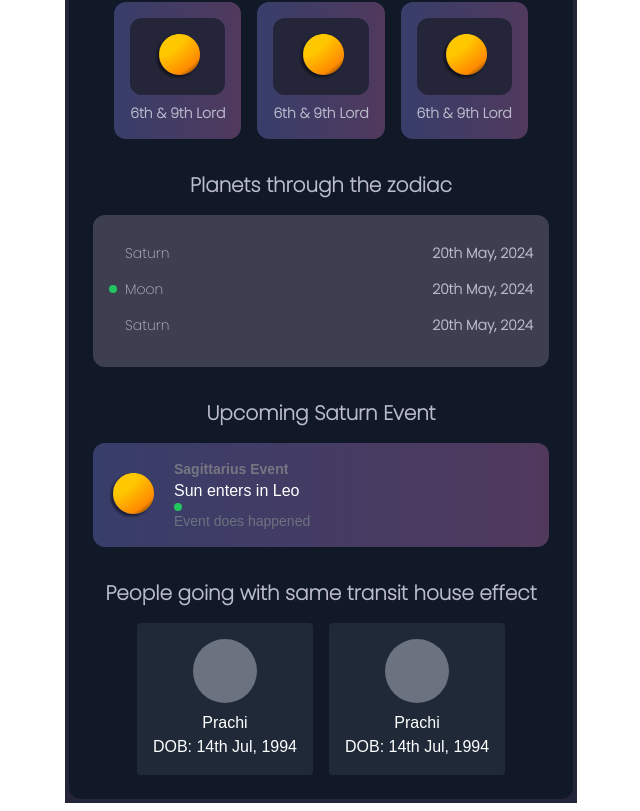
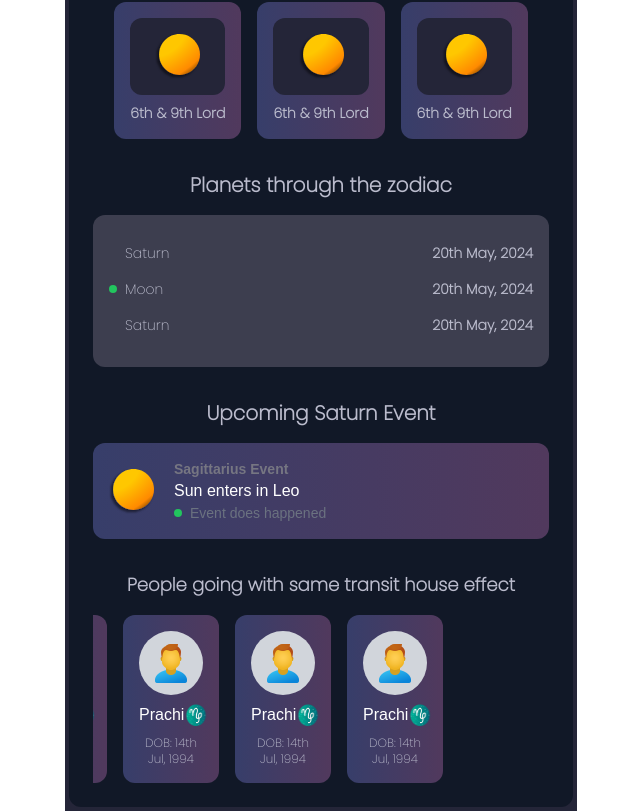
Before and after one commit to adeptcoder014/astroLogics, a Next.js app: page /kona-lords in a window 1280 px wide. Shown: the part 264-1075 px from the top of the page, without its empty margins (319-959 px from the left). Built offline with nearby package versions, Linux system fonts and the light colour scheme.

Commit message:
Natal scetion beautification

```diff
--- a/layouts/comman.js
+++ b/layouts/comman.js
@@ -9,14 +9,14 @@ import React from 'react';
 const CommanLayout = ({ children }) => {
   return (
 
-    <div class="bg-containerColor max-w-lg h-screen mx-auto p-1">
+    <div class="bg-containerColor max-w-lg mx-auto p-1">
 
       <div class="">
 
 
-            <Header />
+        <Header />
 
-            {children}
+        {children}
       </div>
 
 
--- a/pages/kona-lords.js
+++ b/pages/kona-lords.js
@@ -90,23 +90,42 @@ const KonaLord = () => {
 
                             <div className='text-[#767682] text-sm font-extrabold'>Sagittarius Event</div>
                             <div>Sun enters in Leo</div>
-                            <div className="text-gray-500 text-sm">
+                            <div className="text-gray-500 text-sm flex items-center">
                                 <div className='bg-green-500 rounded-full w-2 h-2 mr-2' />
-                                Event does happened</div>
+                                Event does happened
+                            </div>
                         </div>
                     </div>
                 </div>
 
                 <div className="text-center">
-                    <h2 className="text-xl font-semibold mb-4">People going with same transit house effect</h2>
-                    <div className="flex justify-center space-x-4">
-                        {["Prachi", "Prachi"].map((name, index) => (
-                            <div key={index} className="bg-gray-800 p-4 rounded text-center">
-                                <div className="h-16 w-16 bg-gray-500 rounded-full mx-auto mb-2"></div>
-                                <div>{name}</div>
-                                <div>DOB: 14th Jul, 1994</div>
-                            </div>
-                        ))}
+                    <h2 className="text-lg font-bold mb-4">People going with same transit house effect</h2>
+                    <div className="overflow-x-auto ">
+                        <div className="flex justify-center space-x-4 w-11">
+                            {["Prachi", "Prachi", "Prachi", "Prachi", "Prachi", "Prachi"].map((name, index) => (
+                                <div key={index} className="bg-custom-gradient  p-4 rounded-xl  text-center">
+                                    <div className="h-16 w-16 bg-gray-300 rounded-full mx-auto mb-2 flex items-center justify-center">
+                                        <img
+                                            src='./icons/person.png'
+                                            alt="Person"
+                                        />
+                                    </div>
+                                    <div className='flex justify-around'>
+                                        <div className='text-center'>{name}</div>
+                                        <img
+                                            src={`./zodiac/capricorn.png`}
+                                            alt="Zodiac"
+                                            width={25}
+                                        />
+                                    </div>
+                                    <div>
+                                        <p className='text-xs mt-2'>
+                                            DOB: 14th Jul, 1994
+                                        </p>
+                                    </div>
+                                </div>
+                            ))}
+                        </div>
                     </div>
                 </div>
             </div>
```
